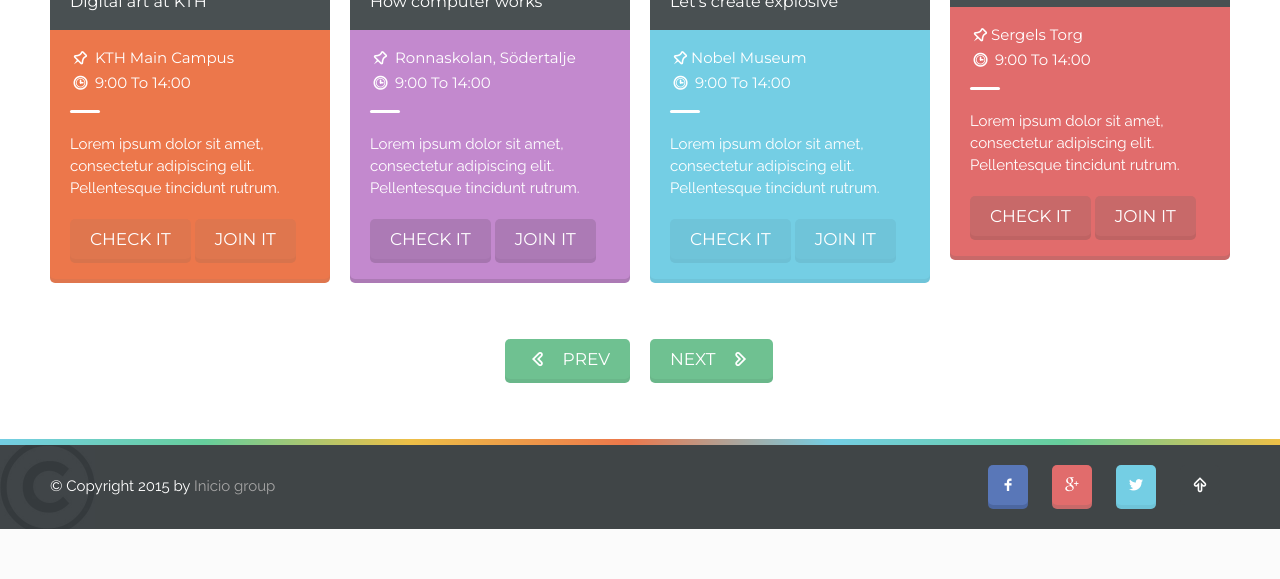
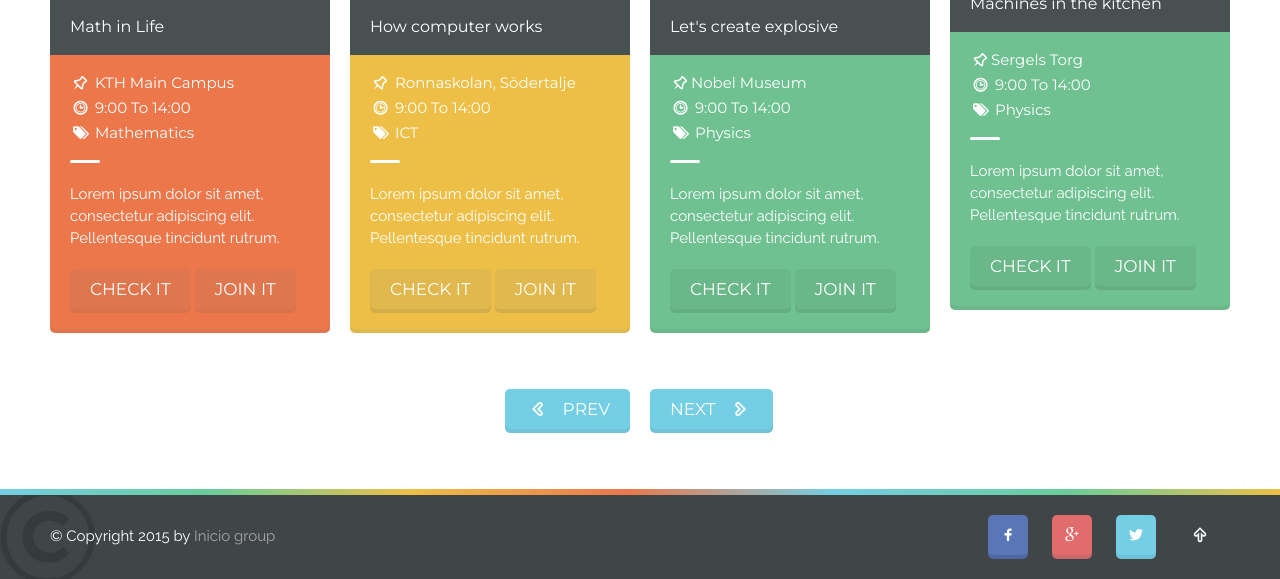
Before and after one commit to tmhn89/inicio, a PHP site: page /workshops in a window 1280 px wide. Shown: the part 1203-1782 px from the top of the page. Before the commit the page ends 1732 px from the top, so only its background shows below. Run offline with PHP 8.4, Linux system fonts and the light colour scheme; some web fonts are replaced.

Commit message:
fix dashboard. user can join workshop

```diff
--- a/css/custom.css
+++ b/css/custom.css
@@ -38,8 +38,20 @@ a.more {
 	color: #6fc191!important;
 	font-weight: bold;
 }
+.date-workshop-phys:hover {
+	background-color: #6fc191;
+}
 
 .date-workshop-tech {
 	color: #e0b84e!important;
 	font-weight: bold;
 }
+.date-workshop-tech:hover {
+	background-color: #e0b84e;
+}
+
+
+.date-event {
+	color: #74cee4!important;
+	font-weight: bold;
+}
--- a/css/nicdark_shortcodes.css
+++ b/css/nicdark_shortcodes.css
@@ -673,7 +673,7 @@ opacity: 0.8;
 .ui-datepicker-calendar tbody{  }
 .ui-datepicker-calendar th{ font-weight: normal; padding: 15px 10px; }
 .ui-datepicker-calendar td{ font-weight: normal; box-shadow:inset -1px 1px 0px 0px #f1f1f1}
-.ui-datepicker-calendar td a{ font-size: 13px; padding: 10px 10px; line-height: 15px; color: #b7b7b7; display: block;}
+.ui-datepicker-calendar td a{ font-size: 15px; padding: 10px 10px; line-height: 15px; color: #b7b7b7; display: block;}
 /*today*/
 .ui-datepicker-today a { color: #fff !important; background-color: #74cee4;}
 .ui-datepicker-other-month {  }
--- a/elements/header.html
+++ b/elements/header.html
@@ -45,7 +45,7 @@
 
                         <nav>
                             <ul class="nicdark_menu nicdark_margin010 nicdark_padding50">
-                                <li class="blue">
+                                <!-- <li class="blue">
                                     <a href="workshops">Workshops</a>
                                 </li>
                                 <li class="green">
@@ -53,7 +53,7 @@
                                 </li>
                                 <li class="orange">
                                     <a href="mentors">Mentors</a>
-                                </li>
+                                </li> -->
                                 <li class="grey">
                                     <a href="contact">Contact us</a>
                                 </li>
--- a/elements/my_interest.html
+++ b/elements/my_interest.html
@@ -1,6 +1,6 @@
 <div class="nicdark_progressbar nicdark_bg_grey nicdark_radius nicdark_shadow">
     <h5 class="nicdark_progressbar_title nicdark_bg_yellow nicdark_bg_yellowdark_hover nicdark_radius nicdark_shadow fade-left animate1 animated fadeInLeft" style="width:100%">
-        <span class="white nicdark_size_big"><i class="icon-code"></i>&nbsp;&nbsp;&nbsp;TECHNOLOGY</span>
+        <span class="white nicdark_size_big"><i class="icon-code"></i>&nbsp;&nbsp;&nbsp;ICT</span>
     </h5>
 </div>
 
--- a/elements/session.php
+++ b/elements/session.php
@@ -12,4 +12,8 @@
     } else {
         include 'elements/header.html';
     }
+
+    if(isset($_GET['join'])) {
+        $_SESSION['join'] = $_GET['join'];
+    }
 ?>
--- a/elements/workshop_line_1.html
+++ b/elements/workshop_line_1.html
@@ -15,6 +15,8 @@
             <h5 class="white"><i class="icon-pin-outline"></i> Kista Bibliotek</h5>
             <div class="nicdark_space10"></div>
             <h5 class="white"><i class="icon-clock-1"></i> 9:00 To 14:00</h5>
+            <div class="nicdark_space10"></div>
+            <h5 class="white"><i class="icon-tags"></i> ICT</h5>
             <div class="nicdark_space20"></div>
             <div class="nicdark_divider left small"><span class="nicdark_bg_white nicdark_radius"></span></div>
             <div class="nicdark_space20"></div>
@@ -46,6 +48,8 @@
             <h5 class="white"><i class="icon-pin-outline"></i> Ronnaskolan, Södertalje</h5>
             <div class="nicdark_space10"></div>
             <h5 class="white"><i class="icon-clock-1"></i> 9:00 To 14:00</h5>
+            <div class="nicdark_space10"></div>
+            <h5 class="white"><i class="icon-tags"></i> Physics</h5>
             <div class="nicdark_space20"></div>
             <div class="nicdark_divider left small"><span class="nicdark_bg_white nicdark_radius"></span></div>
             <div class="nicdark_space20"></div>
@@ -63,7 +67,7 @@
 <div class="grid grid_3">
 
     <!--archive1-->
-    <div class="nicdark_archive1 nicdark_bg_blue nicdark_radius nicdark_shadow">
+    <div class="nicdark_archive1 nicdark_bg_yellow nicdark_radius nicdark_shadow">
 
         <a href="#" class="nicdark_btn nicdark_bg_greydark white medium nicdark_radius nicdark_absolute_left">18<br/><small>May</small></a>
 
@@ -77,12 +81,14 @@
             <h5 class="white"><i class="icon-pin-outline"></i> Jerry Tits Experiments</h5>
             <div class="nicdark_space10"></div>
             <h5 class="white"><i class="icon-clock-1"></i> 9:00 To 14:00</h5>
+            <div class="nicdark_space10"></div>
+            <h5 class="white"><i class="icon-tags"></i> ICT</h5>
             <div class="nicdark_space20"></div>
             <div class="nicdark_divider left small"><span class="nicdark_bg_white nicdark_radius"></span></div>
             <div class="nicdark_space20"></div>
             <p class="white">Lorem ipsum dolor sit amet, consectetur adipiscing elit. Pellentesque tincidunt rutrum.</p>
             <div class="nicdark_space20"></div>
-            <a href="artbot" class="nicdark_press nicdark_btn nicdark_bg_bluedark white nicdark_radius nicdark_shadow medium">CHECK IT</a>
+            <a href="artbot" class="nicdark_press nicdark_btn nicdark_bg_yellowdark white nicdark_radius nicdark_shadow medium">CHECK IT</a>
             <a href="" class="nicdark_btn white nicdark_radius nicdark_shadow small"><i class="icon-ok"></i>JOINED</a>
         </div>
 
@@ -94,7 +100,7 @@
 <div class="grid grid_3">
 
     <!--archive1-->
-    <div class="nicdark_archive1 nicdark_bg_orange nicdark_radius nicdark_shadow">
+    <div class="nicdark_archive1 nicdark_bg_yellow nicdark_radius nicdark_shadow">
 
         <a href="#" class="nicdark_btn nicdark_bg_greydark white medium nicdark_radius nicdark_absolute_left">30<br/><small>May</small></a>
 
@@ -108,16 +114,34 @@
             <h5 class="white"><i class="icon-pin-outline"></i> Stockholm Stadion</h5>
             <div class="nicdark_space10"></div>
             <h5 class="white"><i class="icon-clock-1"></i> 9:00 To 14:00</h5>
+            <div class="nicdark_space10"></div>
+            <h5 class="white"><i class="icon-tags"></i> ICT</h5>
             <div class="nicdark_space20"></div>
             <div class="nicdark_divider left small"><span class="nicdark_bg_white nicdark_radius"></span></div>
             <div class="nicdark_space20"></div>
             <p class="white">Lorem ipsum dolor sit amet, consectetur adipiscing elit. Pellentesque tincidunt rutrum.</p>
             <div class="nicdark_space20"></div>
-            <a href="artbot" class="nicdark_press nicdark_btn nicdark_bg_orangedark white nicdark_radius nicdark_shadow medium">CHECK IT</a>
-            <a href="artbot" class="nicdark_press nicdark_btn nicdark_bg_orangedark white nicdark_radius nicdark_shadow medium">JOIN IT</a>
+            <a href="artbot" class="nicdark_press nicdark_btn nicdark_bg_yellowdark white nicdark_radius nicdark_shadow medium">CHECK IT</a>
+            <a href="#" class="nicdark_press nicdark_btn nicdark_bg_yellowdark white nicdark_radius nicdark_shadow medium" onclick="javascript:join();">JOIN IT</a>
         </div>
 
     </div>
     <!--archive1-->
 
 </div>
+
+<script type="text/javascript">
+    function join() {
+        window.location = 'dashboard?join=' + makeid();
+    }
+
+    function makeid() {
+        var text = "";
+        var possible = "ABCDEFGHIJKLMNOPQRSTUVWXYZabcdefghijklmnopqrstuvwxyz0123456789";
+
+        for( var i=0; i < 16; i++ )
+            text += possible.charAt(Math.floor(Math.random() * possible.length));
+
+        return text;
+    }
+</script>
--- a/elements/workshop_line_2.html
+++ b/elements/workshop_line_2.html
@@ -8,13 +8,15 @@
                 <img alt=""  src="img/excursions/img4.jpg">
 
                 <div class="nicdark_textevidence nicdark_bg_greydark">
-                    <h4 class="white nicdark_margin20">Digital art at KTH</h4>
+                    <h4 class="white nicdark_margin20">Math in Life</h4>
                 </div>
 
                 <div class="nicdark_margin20">
                     <h5 class="white"><i class="icon-pin-outline"></i> KTH Main Campus</h5>
                     <div class="nicdark_space10"></div>
                     <h5 class="white"><i class="icon-clock-1"></i> 9:00 To 14:00</h5>
+                    <div class="nicdark_space10"></div>
+                    <h5 class="white"><i class="icon-tags"></i> Mathematics</h5>
                     <div class="nicdark_space20"></div>
                     <div class="nicdark_divider left small"><span class="nicdark_bg_white nicdark_radius"></span></div>
                     <div class="nicdark_space20"></div>
@@ -32,7 +34,7 @@
         <div class="grid grid_3">
 
             <!--archive1-->
-            <div class="nicdark_archive1 nicdark_bg_violet nicdark_radius nicdark_shadow">
+            <div class="nicdark_archive1 nicdark_bg_yellow nicdark_radius nicdark_shadow">
 
                 <a href="#" class="nicdark_btn nicdark_bg_greydark white medium nicdark_radius nicdark_absolute_left">30<br/><small>June</small></a>
 
@@ -46,13 +48,15 @@
                     <h5 class="white"><i class="icon-pin-outline"></i> Ronnaskolan, Södertalje</h5>
                     <div class="nicdark_space10"></div>
                     <h5 class="white"><i class="icon-clock-1"></i> 9:00 To 14:00</h5>
+                    <div class="nicdark_space10"></div>
+                    <h5 class="white"><i class="icon-tags"></i> ICT</h5>
                     <div class="nicdark_space20"></div>
                     <div class="nicdark_divider left small"><span class="nicdark_bg_white nicdark_radius"></span></div>
                     <div class="nicdark_space20"></div>
                     <p class="white">Lorem ipsum dolor sit amet, consectetur adipiscing elit. Pellentesque tincidunt rutrum.</p>
                     <div class="nicdark_space20"></div>
-                    <a href="artbot" class="nicdark_press nicdark_btn nicdark_bg_violetdark white nicdark_radius nicdark_shadow medium">CHECK IT</a>
-                    <a href="artbot" class="nicdark_press nicdark_btn nicdark_bg_violetdark white nicdark_radius nicdark_shadow medium">JOIN IT</a>
+                    <a href="artbot" class="nicdark_press nicdark_btn nicdark_bg_yellowdark white nicdark_radius nicdark_shadow medium">CHECK IT</a>
+                    <a href="artbot" class="nicdark_press nicdark_btn nicdark_bg_yellowdark white nicdark_radius nicdark_shadow medium">JOIN IT</a>
                 </div>
 
             </div>
@@ -63,7 +67,7 @@
         <div class="grid grid_3">
 
             <!--archive1-->
-            <div class="nicdark_archive1 nicdark_bg_blue nicdark_radius nicdark_shadow">
+            <div class="nicdark_archive1 nicdark_bg_green nicdark_radius nicdark_shadow">
 
                 <a href="#" class="nicdark_btn nicdark_bg_greydark white medium nicdark_radius nicdark_absolute_left">13<br/><small>July</small></a>
 
@@ -77,13 +81,15 @@
                     <h5 class="white"><i class="icon-pin-outline"></i>Nobel Museum</h5>
                     <div class="nicdark_space10"></div>
                     <h5 class="white"><i class="icon-clock-1"></i> 9:00 To 14:00</h5>
+                    <div class="nicdark_space10"></div>
+                    <h5 class="white"><i class="icon-tags"></i> Physics</h5>
                     <div class="nicdark_space20"></div>
                     <div class="nicdark_divider left small"><span class="nicdark_bg_white nicdark_radius"></span></div>
                     <div class="nicdark_space20"></div>
                     <p class="white">Lorem ipsum dolor sit amet, consectetur adipiscing elit. Pellentesque tincidunt rutrum.</p>
                     <div class="nicdark_space20"></div>
-                    <a href="artbot" class="nicdark_press nicdark_btn nicdark_bg_bluedark white nicdark_radius nicdark_shadow medium">CHECK IT</a>
-                    <a href="artbot" class="nicdark_press nicdark_btn nicdark_bg_bluedark white nicdark_radius nicdark_shadow medium">JOIN IT</a>
+                    <a href="artbot" class="nicdark_press nicdark_btn nicdark_bg_greendark white nicdark_radius nicdark_shadow medium">CHECK IT</a>
+                    <a href="artbot" class="nicdark_press nicdark_btn nicdark_bg_greendark white nicdark_radius nicdark_shadow medium">JOIN IT</a>
                 </div>
 
             </div>
@@ -94,7 +100,7 @@
         <div class="grid grid_3">
 
             <!--archive1-->
-            <div class="nicdark_archive1 nicdark_bg_red nicdark_radius nicdark_shadow">
+            <div class="nicdark_archive1 nicdark_bg_green nicdark_radius nicdark_shadow">
 
                 <a href="#" class="nicdark_btn nicdark_bg_greydark white medium nicdark_radius nicdark_absolute_left">30<br/><small>July</small></a>
 
@@ -108,13 +114,15 @@
                     <h5 class="white"><i class="icon-pin-outline"></i>Sergels Torg</h5>
                     <div class="nicdark_space10"></div>
                     <h5 class="white"><i class="icon-clock-1"></i> 9:00 To 14:00</h5>
+                    <div class="nicdark_space10"></div>
+                    <h5 class="white"><i class="icon-tags"></i> Physics</h5>
                     <div class="nicdark_space20"></div>
                     <div class="nicdark_divider left small"><span class="nicdark_bg_white nicdark_radius"></span></div>
                     <div class="nicdark_space20"></div>
                     <p class="white">Lorem ipsum dolor sit amet, consectetur adipiscing elit. Pellentesque tincidunt rutrum.</p>
                     <div class="nicdark_space20"></div>
-                    <a href="artbot" class="nicdark_press nicdark_btn nicdark_bg_reddark white nicdark_radius nicdark_shadow medium">CHECK IT</a>
-                    <a href="artbot" class="nicdark_press nicdark_btn nicdark_bg_reddark white nicdark_radius nicdark_shadow medium">JOIN IT</a>
+                    <a href="artbot" class="nicdark_press nicdark_btn nicdark_bg_greendark white nicdark_radius nicdark_shadow medium">CHECK IT</a>
+                    <a href="artbot" class="nicdark_press nicdark_btn nicdark_bg_greendark white nicdark_radius nicdark_shadow medium">JOIN IT</a>
                 </div>
 
             </div>
--- a/elements/workshop_user.html
+++ b/elements/workshop_user.html
@@ -15,6 +15,8 @@
             <h5 class="white"><i class="icon-pin-outline"></i> Kista Galleria Bibliotek</h5>
             <div class="nicdark_space10"></div>
             <h5 class="white"><i class="icon-clock-1"></i> 9:00 To 14:00</h5>
+            <div class="nicdark_space10"></div>
+            <h5 class="white"><i class="icon-tags"></i> ICT</h5>
             <div class="nicdark_space20"></div>
             <a href="artbot" class="nicdark_press nicdark_btn nicdark_bg_yellowdark white nicdark_radius nicdark_shadow medium">CHECK IT</a>
         </div>
@@ -41,6 +43,8 @@
             <h5 class="white"><i class="icon-pin-outline"></i> Ronnaskolan, Södertalje</h5>
             <div class="nicdark_space10"></div>
             <h5 class="white"><i class="icon-clock-1"></i> 9:00 To 14:00</h5>
+            <div class="nicdark_space10"></div>
+            <h5 class="white"><i class="icon-tags"></i> Physics</h5>
             <div class="nicdark_space20"></div>
             <a href="artbot" class="nicdark_press nicdark_btn nicdark_bg_greendark white nicdark_radius nicdark_shadow medium">CHECK IT</a>
         </div>
@@ -67,6 +71,8 @@
             <h5 class="white"><i class="icon-pin-outline"></i> Jerry Tits Experiments</h5>
             <div class="nicdark_space10"></div>
             <h5 class="white"><i class="icon-clock-1"></i> 9:00 To 14:00</h5>
+            <div class="nicdark_space10"></div>
+            <h5 class="white"><i class="icon-tags"></i> ICT</h5>
             <div class="nicdark_space20"></div>
             <a href="artbot" class="nicdark_press nicdark_btn nicdark_bg_yellow white nicdark_radius nicdark_shadow medium">CHECK IT</a>
         </div>
--- a/form-login.html
+++ b/form-login.html
@@ -18,7 +18,7 @@
 <script type="text/javascript">
     $(function() {
         $('#login').click(function() {
-            window.location = 'index?login=' + makeid();
+            window.location = 'dashboard?login=' + makeid();
         });
     })
 
--- a/julie.php
+++ b/julie.php
@@ -79,19 +79,19 @@
 
             <ul class="nicdark_list border">
                 <li class="nicdark_border_grey">
-                    <p>Artbot making <a href="#" class="nicdark_btn nicdark_bg_blue extrasmall nicdark_radius nicdark_shadow white right">May 8</a></p>
+                    <p>Artbot making <a href="#" class="nicdark_btn nicdark_bg_green extrasmall nicdark_radius nicdark_shadow white right">May 8</a></p>
                     <div class="nicdark_space15"></div>
                 </li>
 
                 <li class="nicdark_border_grey">
                     <div class="nicdark_space15"></div>
-                    <p>How computer works <a href="#" class="nicdark_btn nicdark_bg_violet extrasmall nicdark_radius nicdark_shadow white right">June 30</a></p>
+                    <p>How computer works <a href="#" class="nicdark_btn nicdark_bg_yellow extrasmall nicdark_radius nicdark_shadow white right">June 30</a></p>
                     <div class="nicdark_space15"></div>
                 </li>
 
                 <li class="nicdark_border_grey">
                     <div class="nicdark_space15"></div>
-                    <p>Machines in the kitchen <a href="#" class="nicdark_btn nicdark_bg_blue extrasmall nicdark_radius nicdark_shadow white right">July 30</a></p>
+                    <p>Machines in the kitchen <a href="#" class="nicdark_btn nicdark_bg_green extrasmall nicdark_radius nicdark_shadow white right">July 30</a></p>
                     <div class="nicdark_space15"></div>
                 </li>
             </ul>
--- a/workshops.php
+++ b/workshops.php
@@ -65,10 +65,10 @@
         <div class="nicdark_space40"></div>
 
         <div class="grid grid_6 nicdark_aligncenter_iphoneland nicdark_aligncenter_iphonepotr">
-            <a class="nicdark_disable_floatright_iphoneland nicdark_disable_floatright_iphonepotr nicdark_btn nicdark_bg_green medium right nicdark_shadow nicdark_radius white nicdark_press"><i class="icon-left-open-outline"></i>&nbsp;&nbsp;&nbsp;PREV</a>
+            <a class="nicdark_disable_floatright_iphoneland nicdark_disable_floatright_iphonepotr nicdark_btn nicdark_bg_blue medium right nicdark_shadow nicdark_radius white nicdark_press"><i class="icon-left-open-outline"></i>&nbsp;&nbsp;&nbsp;PREV</a>
         </div>
         <div class="grid grid_6 nicdark_aligncenter_iphoneland nicdark_aligncenter_iphonepotr">
-            <a class=" nicdark_btn nicdark_bg_green medium nicdark_shadow nicdark_radius white nicdark_press">NEXT&nbsp;&nbsp;&nbsp;<i class="icon-right-open-outline"></i></a>
+            <a class=" nicdark_btn nicdark_bg_blue medium nicdark_shadow nicdark_radius white nicdark_press">NEXT&nbsp;&nbsp;&nbsp;<i class="icon-right-open-outline"></i></a>
         </div>
 
         <div class="nicdark_space50"></div>
```
Also changed, not shown: contact.php (+0 -11 lines), dashboard.php (+20 -4 lines), elements/workshop_user_add.html (+0 -24 lines), elements/workshop_user_single.html (added, +27 -0 lines).
